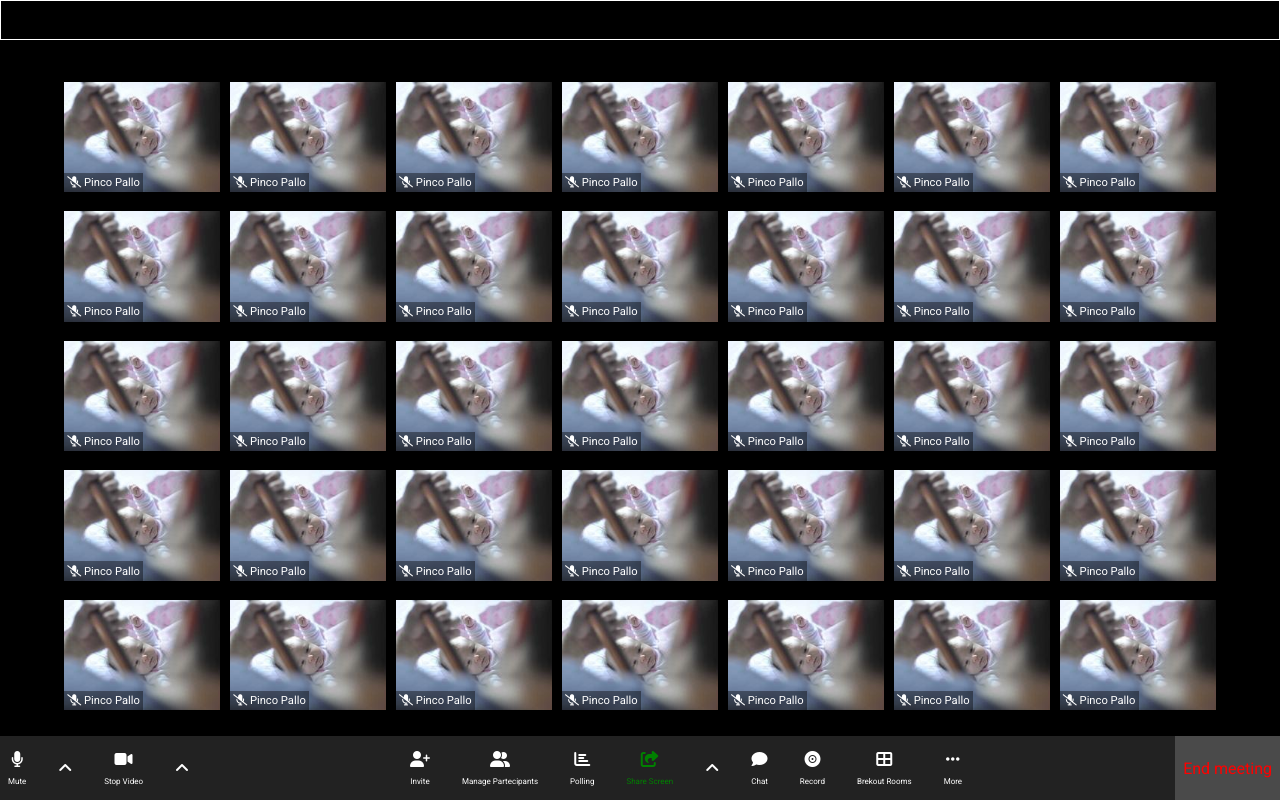
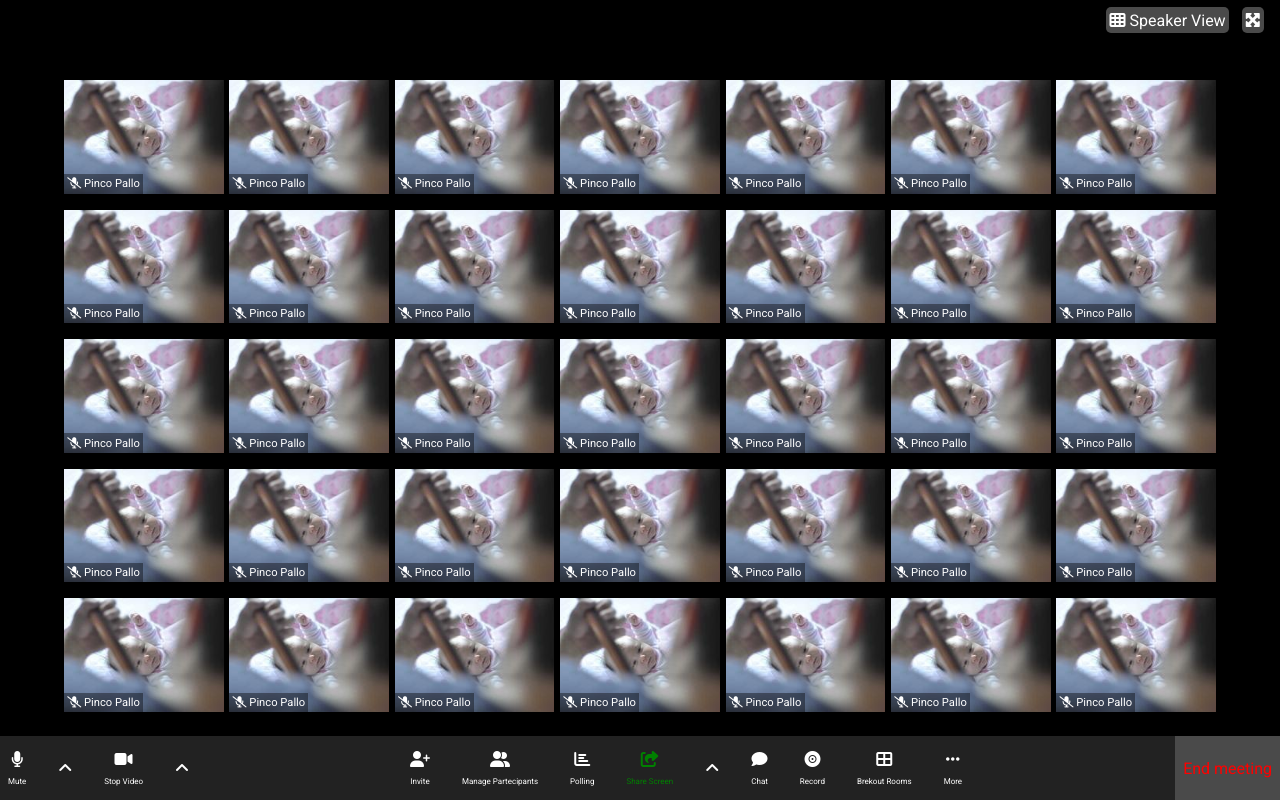
Before and after one commit to AndreazzaRiccardo/html-css-zoom, a plain HTML site: page index.html in a window 1280 px wide. Drawn offline with Linux system fonts and the light colour scheme; a web font is replaced by a local one.

Commit message:
add: header

```diff
--- a/css/style.css
+++ b/css/style.css
@@ -31,8 +31,20 @@ body {
     header {
         background-color: black;
         height: 5vh;
-        border: 1px solid white;
+        color: white;
+        display: flex;
+        justify-content: flex-end;
+        padding: 1rem;
+        align-items: center;
     }
+
+    header div {
+        margin-left: 0.8rem;
+        background-color:#4A4A4A;
+        padding: 0.2rem;
+        border-radius: 5px;
+    }
+
 
 /* MAIN */
 
@@ -49,11 +61,11 @@ body {
 
     .video-card {
         background-image: url(../img/1066-246x146.jpg);
-    width: calc(95% / 7);
+        width: calc(97% / 7);
         background-repeat: no-repeat;
         background-size: cover;
         background-position: center;
-    margin: 0.6rem 0;
+        margin: 0.5rem 0;
         position: relative;
     }
 
--- a/index.html
+++ b/index.html
@@ -23,7 +23,10 @@
 
         <header>
 
-
+            <div>
+                <i class="fa-solid fa-table-cells"></i> Speaker View
+            </div>
+            <div><i class="fa-solid fa-maximize"></i></div>
 
         </header>
 
@@ -201,6 +204,7 @@
 
 
         </footer>
+
     </div>
 </body>
 </html>
```
Lines whose indentation alone changed are shown as unchanged.
